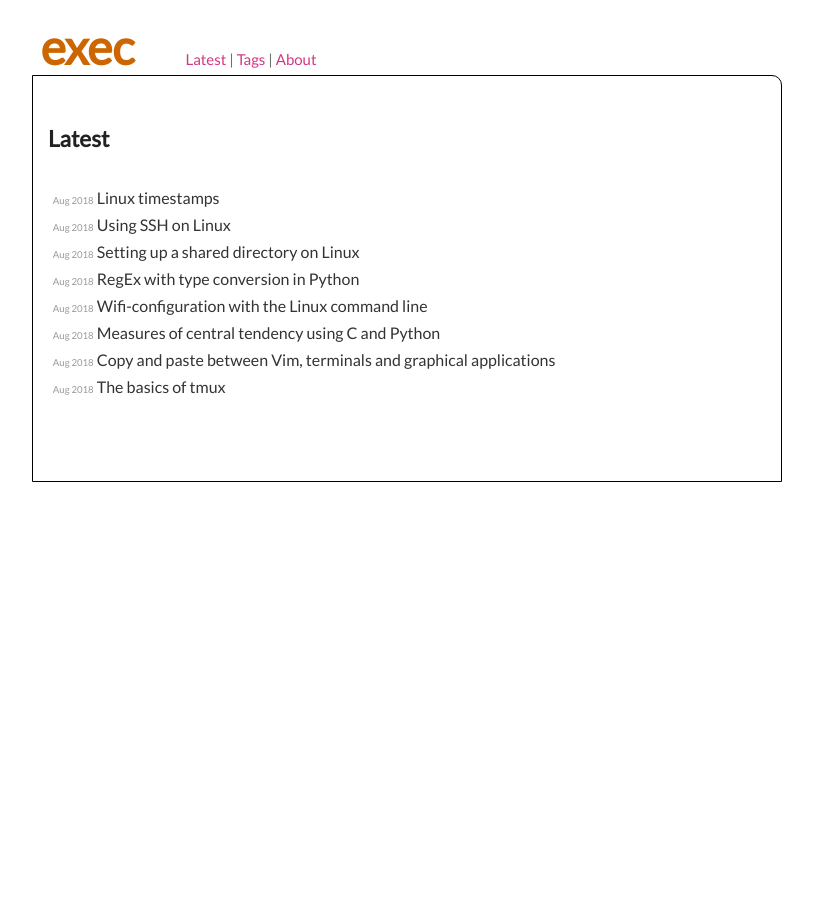
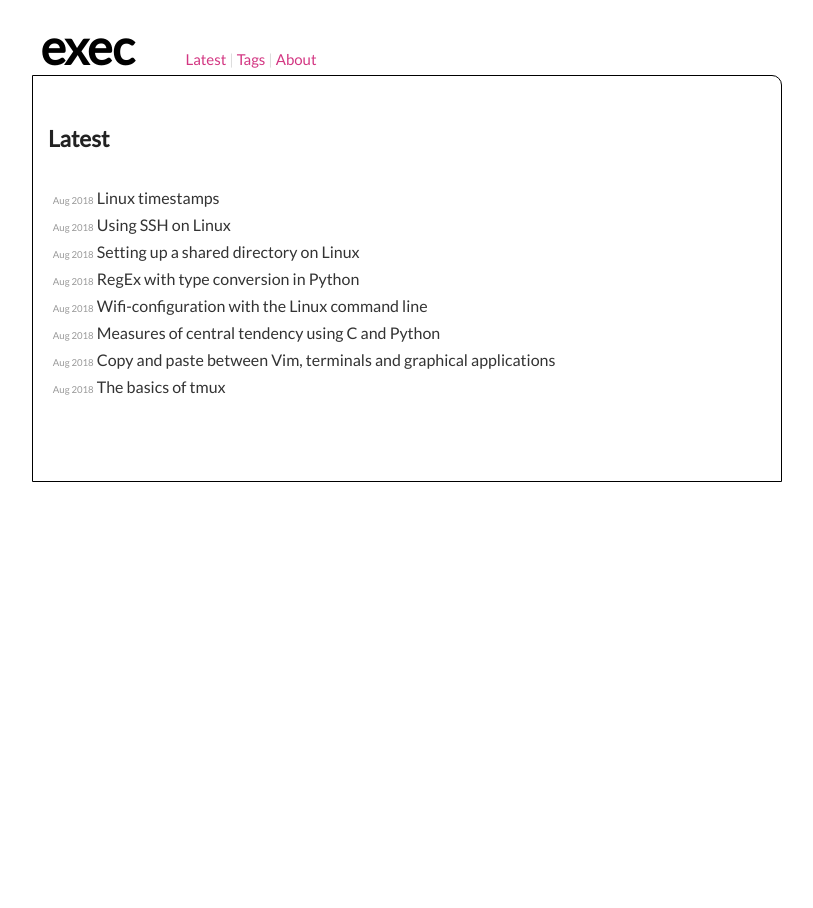
Before and after one commit to execas/execas.github.io, a Jekyll site: the page built from index.html, in a window 1280 px wide. Shown: the whole page, without its empty margins (233-1046 px from the left). Built offline with Jekyll 4.4.1, drawn with Linux system fonts in a browser that asks for light colours.

Commit message:
Update execas.css

```diff
--- a/css/execas.css
+++ b/css/execas.css
@@ -109,7 +109,7 @@ p {
 
 .header {
      background-color:#ffffff;
-     color: #707070;
+     color: #dddddd;
      margin:0 auto;
      max-width: 720px;
      padding: 10px 13px 0px 0px;
@@ -121,7 +121,7 @@ p {
 .header h1 {
      font-size: 3rem;
      margin-right: 3rem;
-     color: #cc6600;
+     color: #000000;
      display: inline;
      margin-top: 0px;
      margin-bottom:0px;
```
